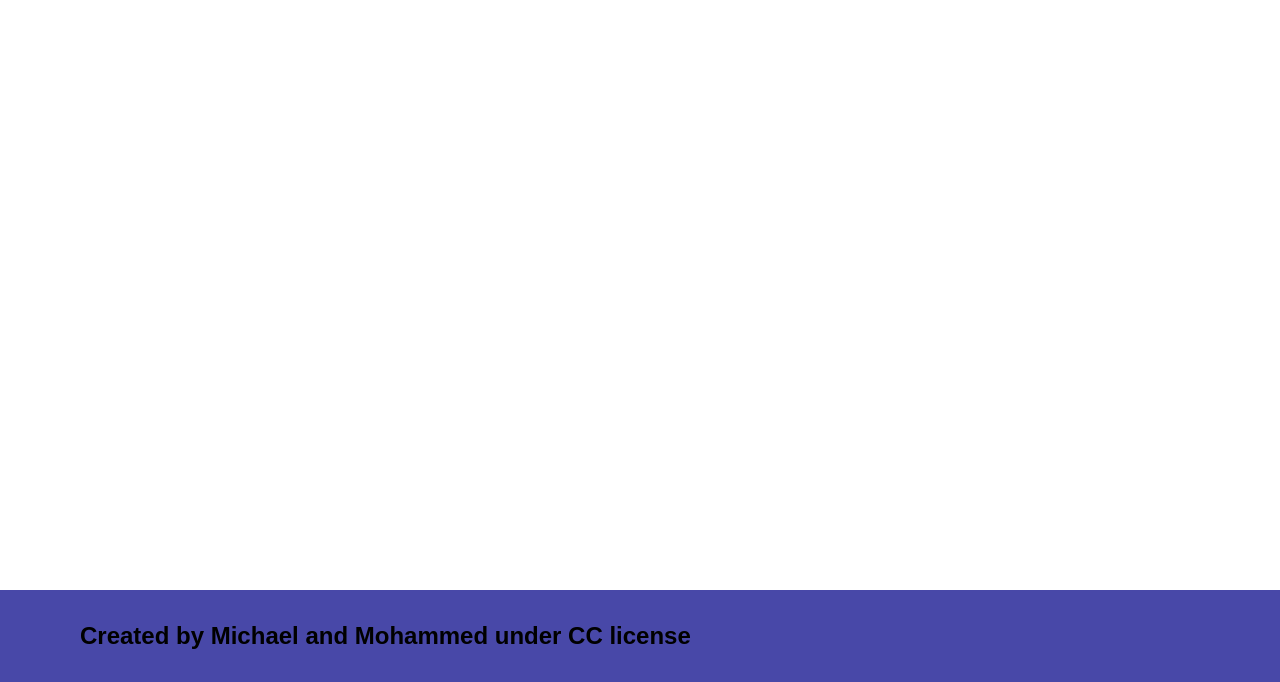
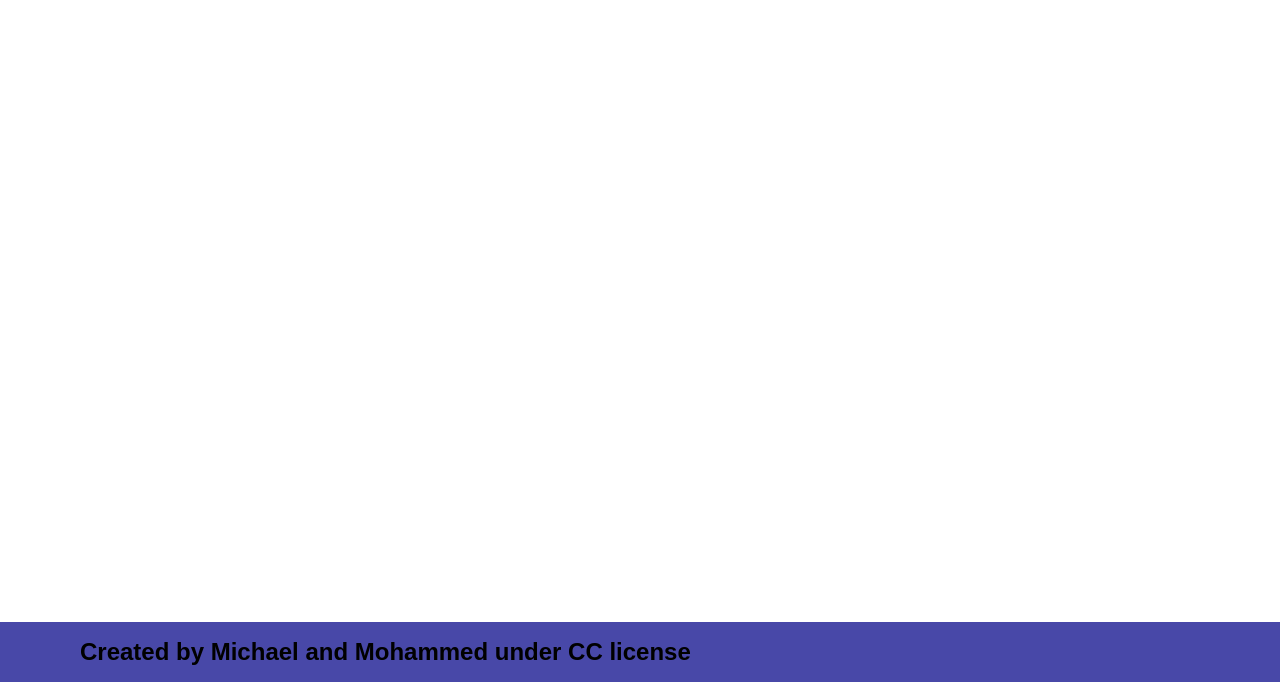
Before and after one commit to Micky373/JavaScript_Capstone, a website built with webpack: page src/index.html in a window 1280 px wide. Shown: the part 118-800 px from the top of the page. Built offline with nearby package versions, Linux system fonts and the light colour scheme; a web font is replaced by a local one.

Commit message:
Slight styling modification

```diff
--- a/src/styles.css
+++ b/src/styles.css
@@ -38,7 +38,7 @@ a {
 
 footer {
   background-color: rgb(72, 72, 168);
-  padding: 1rem 3rem;
+  padding: 0 3rem;
   position: absolute;
   bottom: 0;
   width: 100%;
```
Also changed, not shown: dist/index.bundle.js.
